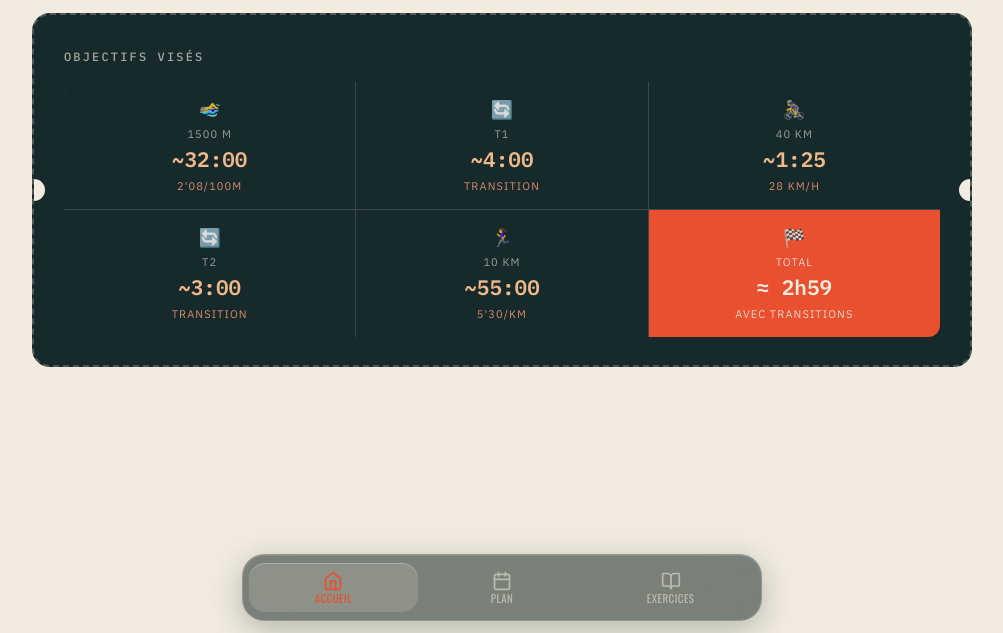
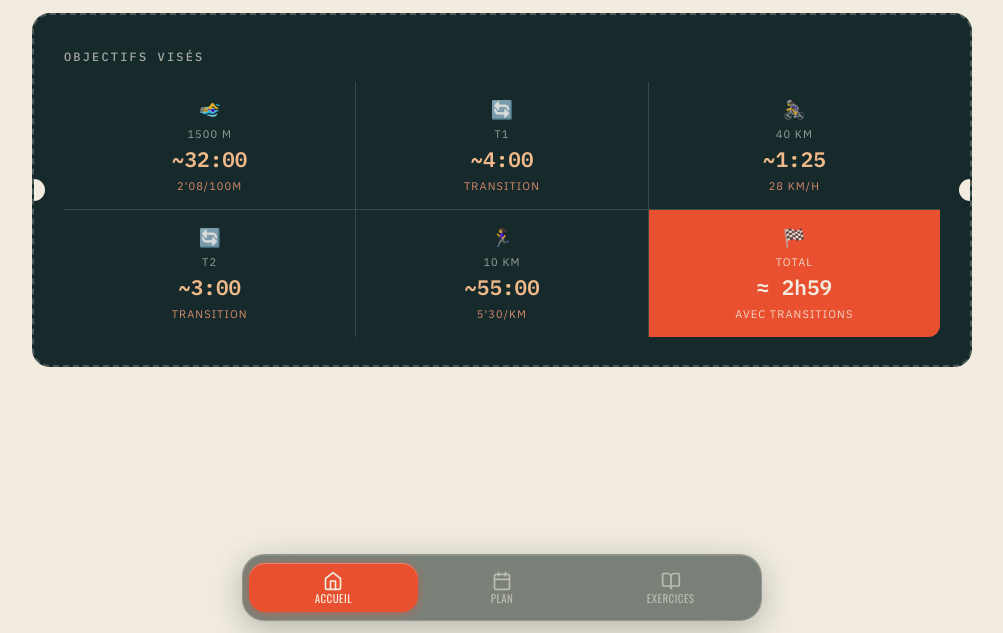
Before and after one commit to jordelise/plan-triathlon, a website built with Vite: page index.html in a window 1280 px wide. Shown: the part 167-800 px from the top of the page, without its empty margins (138-1141 px from the left). Built offline with nearby package versions, Linux system fonts and the light colour scheme; some packages are replaced by stand-ins of ours; no server answers; the database is empty.

Commit message:
Make active nav tab a solid coral pill for better contrast
Text-only coral was too low-contrast against the frosted glass background; the active tab now gets a solid coral fill with light text instead.

Co-Authored-By: Claude Sonnet 5 <noreply@anthropic.com>

```diff
--- a/index.html
+++ b/index.html
@@ -85,9 +85,9 @@ body{font-size:16px;}
 #m2:checked ~ .bottom-nav label[for="m2"],
 #m3:checked ~ .bottom-nav label[for="m3"]{
   opacity:1;
-  background:rgba(241,236,223,0.16);
-  box-shadow:inset 0 1px 0 rgba(255,255,255,0.25);
-  color:var(--coral);
+  background:var(--coral);
+  box-shadow:0 2px 10px rgba(232,80,47,0.45), inset 0 1px 0 rgba(255,255,255,0.3);
+  color:var(--paper);
 }
 
 /* ---------- HERO / BIB ---------- */
```
